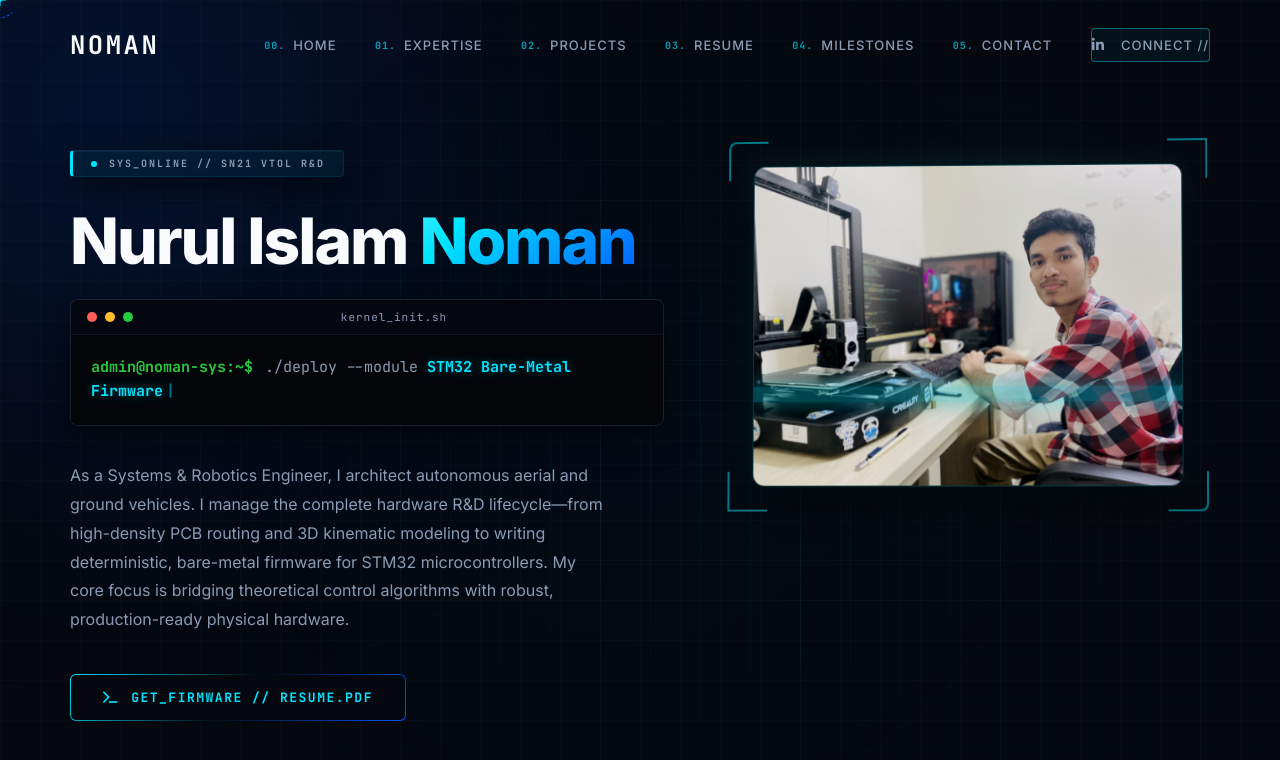
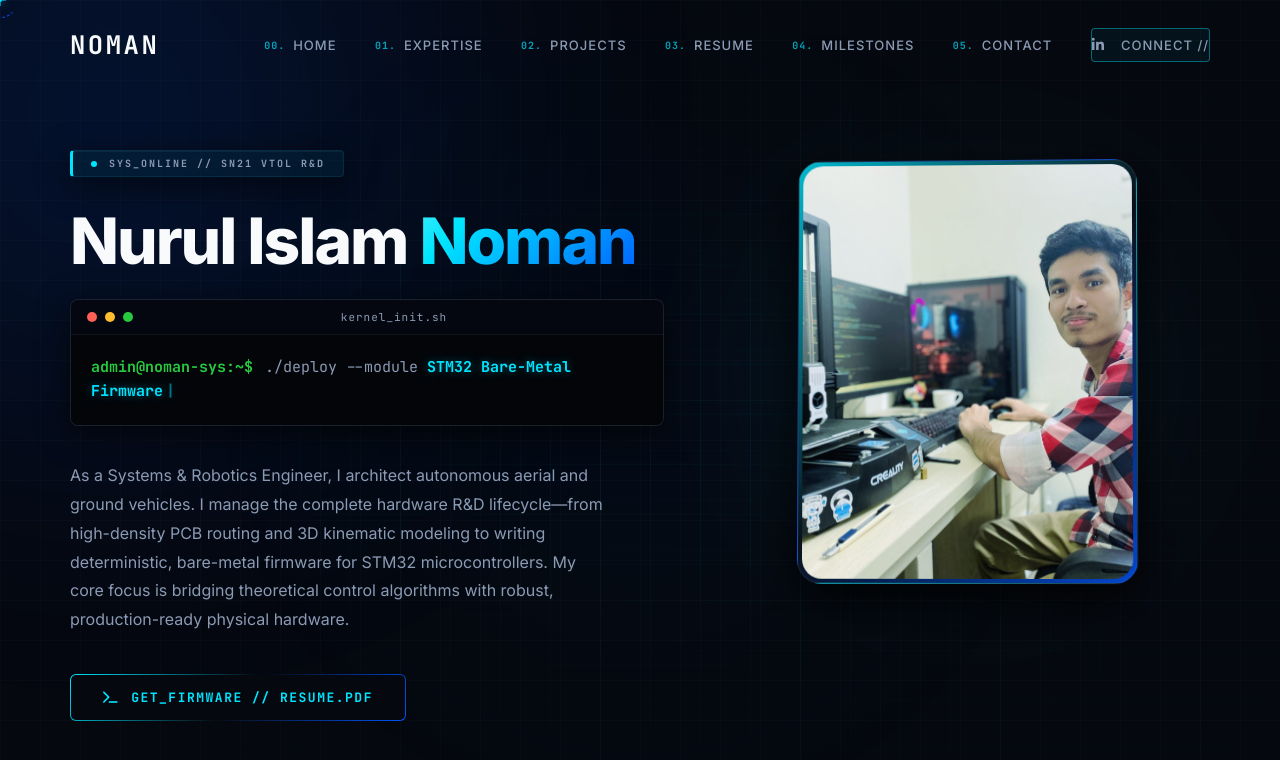
Before and after one commit to nurulislam21/portfolio, a React (Create React App) app: page / in a window 1280 px wide. Shown: the top 760 px of the page. Built offline with nearby package versions, Linux system fonts and the light colour scheme.

Commit message:
System Update

```diff
--- a/src/App.js
+++ b/src/App.js
@@ -23,7 +23,6 @@ const App = () => {
 
   useEffect(() => {
     if (!isLoading) {
-      // PRO FIX: Upgraded parameters for a fluid, premium scroll reveal
       AOS.init({
         duration: 1000,          // Slightly longer for elegance
         easing: "ease-out-cubic", // Smooth deceleration
--- a/src/component/Hero/Home.css
+++ b/src/component/Hero/Home.css
@@ -250,61 +250,146 @@
 .icon-btn:hover i { color: var(--accent-primary); }
 .tool-btn:hover img { filter: grayscale(0%) opacity(1); drop-shadow: 0 0 8px var(--accent-glow); }
 
-/* --- HOLOGRAM IMAGE MODULE --- */
-.floating-anim { animation: float-img 8s ease-in-out infinite; }
+/* --- SLEEK PRECISION IMAGE MODULE --- */
+.floating-anim {
+  animation: float-img 8s ease-in-out infinite;
+}
 
 .right_img_wrapper {
   position: relative;
   width: 100%;
-  max-width: 480px;
+  max-width: 420px; /* Slightly tighter width for a cleaner look */
   margin: 0 auto;
-  padding: 25px;
-  transform-style: preserve-3d;
+  padding: 20px;
+  display: flex;
+  justify-content: center;
+  align-items: center;
 }
 
+/* Soft, modern glowing orb behind the image */
 .premium-holographic-glow {
   position: absolute;
-  top: 50%; left: 50%;
+  top: 50%;
+  left: 50%;
   transform: translate(-50%, -50%);
-  width: 100%; height: 100%;
-  background: radial-gradient(circle, var(--accent-glow) 0%, transparent 60%);
-  filter: blur(40px);
+  width: 100%;
+  height: 100%;
+  background: linear-gradient(135deg, var(--accent-primary), #0055ff);
+  filter: blur(65px);
+  opacity: 0.35;
+  border-radius: 50%;
   z-index: 0;
   animation: pulse-glow-premium 6s ease-in-out infinite alternate;
   pointer-events: none;
 }
 
+/* Clean frosted glass container */
 .premium-glass-panel {
   position: relative;
   z-index: 2;
-  border-radius: 12px;
+  border-radius: 24px; /* Softer, modern corners */
   overflow: hidden;
-  border: 1px solid rgba(0, 229, 255, 0.2);
-  box-shadow: 0 20px 50px rgba(0, 0, 0, 0.8), 0 0 30px rgba(0, 229, 255, 0.1);
+  padding: 10px; /* Creates a nice frame effect */
+  background: rgba(13, 18, 28, 0.4);
+  backdrop-filter: blur(20px);
+  -webkit-backdrop-filter: blur(20px);
+  border: 1px solid rgba(255, 255, 255, 0.08);
+  box-shadow: 0 20px 40px rgba(0, 0, 0, 0.5), inset 0 1px 0 rgba(255, 255, 255, 0.1);
+  transition: transform 0.4s cubic-bezier(0.16, 1, 0.3, 1), box-shadow 0.4s ease, border-color 0.4s ease;
 }
 
+.premium-glass-panel:hover {
+  transform: translateY(-10px) scale(1.02);
+  box-shadow: 0 30px 60px rgba(0, 229, 255, 0.15), inset 0 1px 0 rgba(255, 255, 255, 0.2);
+  border-color: rgba(0, 229, 255, 0.3);
+}
+
+/* Natural image styling */
 .pro-hero-img {
   width: 100%;
   height: auto;
   display: block;
-  filter: contrast(1.1) brightness(0.9) grayscale(20%);
+  border-radius: 16px; /* Inner radius to match the outer frame */
+  object-fit: cover;
   transition: filter 0.5s ease;
 }
 
+/* Slight brightness bump on hover instead of heavy grayscale shifting */
 .right_img_wrapper:hover .pro-hero-img {
-  filter: contrast(1) brightness(1) grayscale(0%);
+  filter: brightness(1.05) contrast(1.05);
+}
+/* --- PREMIUM PROFILE CARD MODULE --- */
+.floating-anim {
+  animation: float-img 8s ease-in-out infinite;
 }
 
-.premium-scanline {
+.right_img_wrapper {
+  position: relative;
+  width: 100%;
+  max-width: 380px; /* Tighter width for a vertical card */
+  margin: 0 auto;
+  display: flex;
+  justify-content: center;
+  align-items: center;
+}
+
+/* Deep, dynamic background glow */
+.premium-holographic-glow {
   position: absolute;
-  top: 0; left: 0; width: 100%; height: 15px;
-  background: rgba(0, 229, 255, 0.3);
-  box-shadow: 0 0 20px rgba(0, 229, 255, 0.5);
-  z-index: 3;
-  animation: scan-premium 4s linear infinite;
+  width: 120%;
+  height: 120%;
+  background: radial-gradient(circle, rgba(0, 229, 255, 0.3) 0%, transparent 65%);
+  filter: blur(50px);
+  z-index: 0;
+  animation: pulse-glow-premium 6s ease-in-out infinite alternate;
   pointer-events: none;
 }
 
+/* High-tech gradient border container */
+.premium-glass-panel {
+  position: relative;
+  z-index: 2;
+  width: 100%;
+  aspect-ratio: 4 / 5; /* This is the magic part! It forces the wide photo into a clean vertical card */
+  border-radius: 24px;
+  padding: 4px; /* Thickness of the gradient border */
+  background: linear-gradient(135deg, rgba(0, 229, 255, 0.8), rgba(13, 18, 28, 0.5) 50%, rgba(0, 85, 255, 0.8));
+  box-shadow: 0 20px 50px rgba(0, 0, 0, 0.9);
+  transition: transform 0.4s cubic-bezier(0.16, 1, 0.3, 1), box-shadow 0.4s ease;
+}
+
+/* Subtle cool-blue tint overlay to match your dark theme */
+.premium-glass-panel::after {
+  content: '';
+  position: absolute;
+  inset: 4px; /* Matches the padding above */
+  border-radius: 20px;
+  background: rgba(0, 229, 255, 0.15); /* Light cyan wash */
+  mix-blend-mode: overlay; /* Blends beautifully with your photo */
+  z-index: 3;
+  transition: opacity 0.5s ease;
+  pointer-events: none;
+}
+
+/* Hover effects: Lift card, glow brighter, remove blue tint */
+.premium-glass-panel:hover {
+  transform: translateY(-12px);
+  box-shadow: 0 30px 60px rgba(0, 229, 255, 0.2);
+}
+
+.premium-glass-panel:hover::after {
+  opacity: 0; /* Returns your photo to its natural warm colors on hover */
+}
+
+/* The actual image */
+.pro-hero-img {
+  width: 100%;
+  height: 100%;
+  display: block;
+  border-radius: 20px; /* Inner radius */
+  object-fit: cover; /* Crops the image dynamically without distorting it */
+  object-position: center; /* Keeps you centered in the frame */
+}
 /* Targeting Crosshairs */
 .tech-corner {
   position: absolute;
--- a/src/component/Hero/Home.js
+++ b/src/component/Hero/Home.js
@@ -123,17 +123,12 @@ const Home = () => {
 
         <div className="right" data-aos="zoom-in-left" data-aos-delay="300">
           <div className="right_img_wrapper floating-anim">
+            {/* Soft, vibrant background glow */}
             <div className="premium-holographic-glow"></div>
 
-            {/* Targeting Crosshairs */}
-            <div className="tech-corner top-left"></div>
-            <div className="tech-corner top-right"></div>
-            <div className="tech-corner bottom-left"></div>
-            <div className="tech-corner bottom-right"></div>
-
+            {/* Clean glass panel framing the image */}
             <div className="right_img premium-glass-panel">
               <img src={noman1} alt="Nurul Islam Noman - Systems Engineer" className="pro-hero-img" />
-              <div className="premium-scanline"></div>
             </div>
           </div>
         </div>
```
